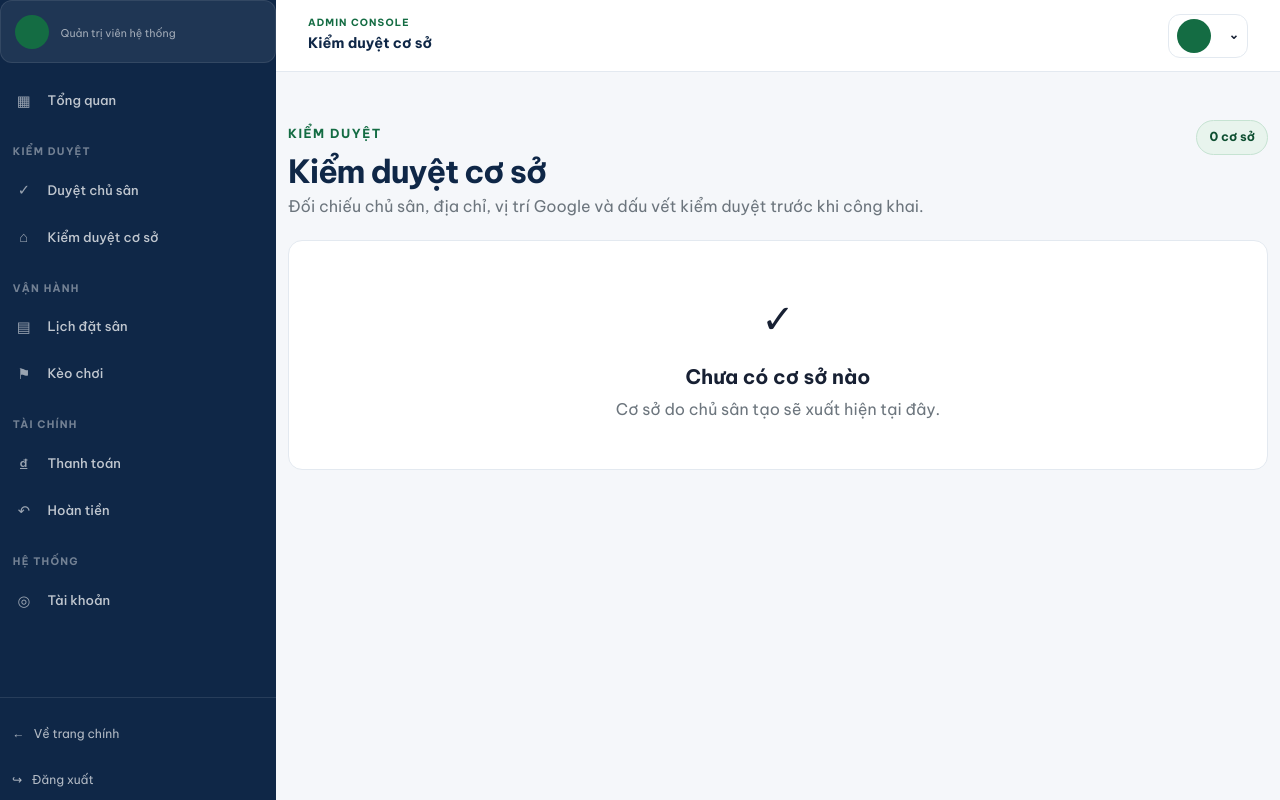
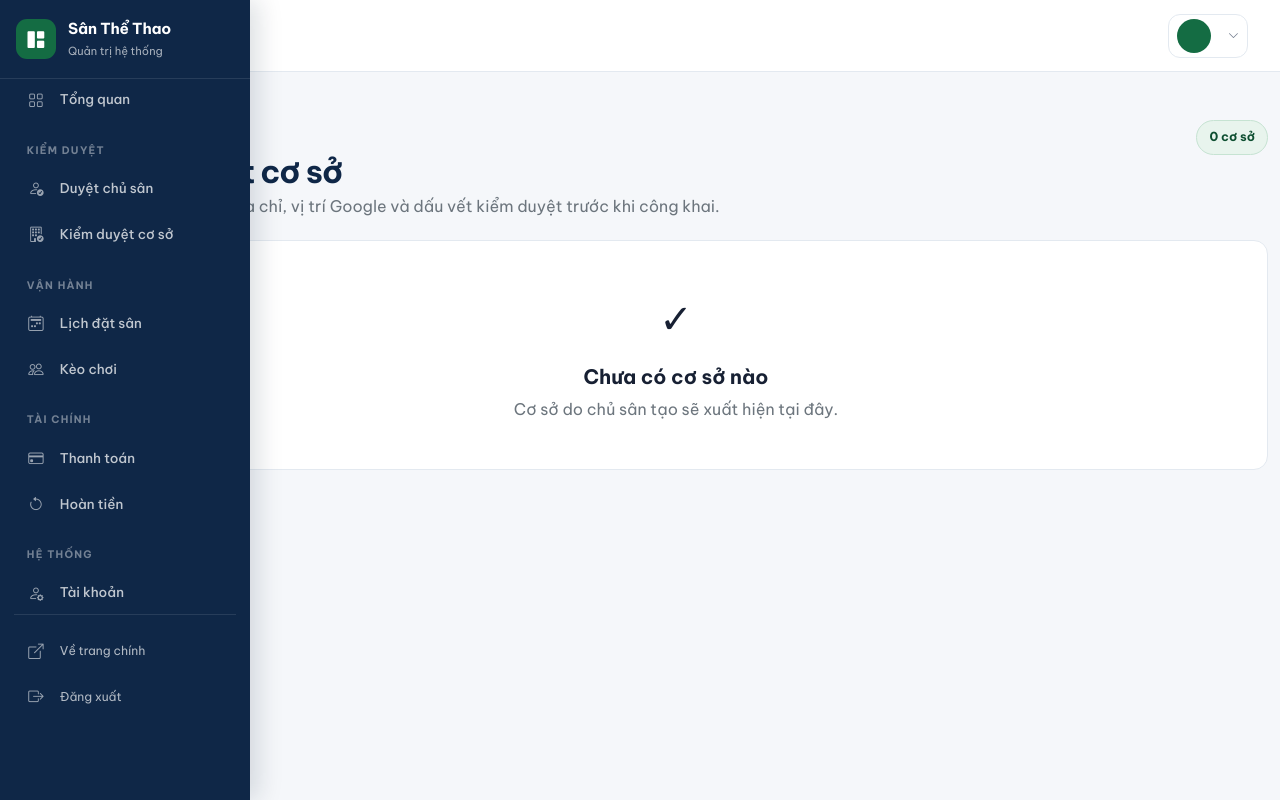
Before and after one commit to nguyenhuynguyenhuy195-creator/sports-field-booking-system, a Python web app: template app/templates/admin/venues.html in a window 1280 px wide. Run offline with Jinja, Linux system fonts and the light colour scheme; the template is opened without the code that fills it, so the values that code supplies are empty.

Commit message:
feat: polish collapsible admin shell

```diff
--- a/app/static/css/admin.css
+++ b/app/static/css/admin.css
@@ -9,6 +9,8 @@
     --admin-muted: #687386;
     --admin-card-radius: 14px;
     --admin-sidebar-width: 276px;
+    --admin-sidebar-collapsed-width: 72px;
+    --admin-sidebar-expanded-width: 250px;
 }
 
 .admin-body {
@@ -31,6 +33,7 @@
 }
 
 .admin-sidebar-header {
+    min-width: 0;
     min-height: 78px;
     padding: 1.15rem 1.25rem;
     border-bottom: 1px solid rgba(255, 255, 255, 0.1);
@@ -38,8 +41,10 @@
 
 .admin-brand {
     display: inline-flex;
+    flex: 1 1 auto;
     gap: 0.75rem;
     align-items: center;
+    min-width: 0;
     color: #fff;
     text-decoration: none;
 }
@@ -50,28 +55,35 @@
 
 .admin-brand-mark {
     display: inline-grid;
+    flex: 0 0 auto;
     width: 40px;
     height: 40px;
     place-items: center;
     color: #fff;
     font-size: 1.05rem;
-    font-weight: 700;
     background: var(--admin-primary);
     border-radius: 11px;
 }
 
-.admin-brand span:last-child,
-.admin-profile-card > span:last-child {
+.admin-brand-copy {
     display: grid;
     min-width: 0;
 }
 
-.admin-brand strong {
-    font-size: 0.95rem;
-    letter-spacing: 0.09em;
+.admin-brand-copy strong,
+.admin-brand-copy small {
+    overflow: hidden;
+    text-overflow: ellipsis;
+    white-space: nowrap;
 }
 
-.admin-brand small {
+.admin-brand-copy strong {
+    font-size: 0.95rem;
+    letter-spacing: -0.01em;
+}
+
+.admin-brand-copy small {
+    margin-top: 0.12rem;
     color: rgba(255, 255, 255, 0.63);
     font-size: 0.7rem;
 }
@@ -79,36 +91,9 @@
 .admin-sidebar-body {
     display: flex;
     flex-direction: column;
-    padding: 1rem;
+    min-width: 0;
+    padding: 0.9rem 1rem 1rem;
     overflow-y: auto;
-}
-
-.admin-profile-card {
-    display: flex;
-    gap: 0.75rem;
-    align-items: center;
-    padding: 0.85rem;
-    margin-bottom: 1rem;
-    background: rgba(255, 255, 255, 0.07);
-    border: 1px solid rgba(255, 255, 255, 0.09);
-    border-radius: 12px;
-}
-
-.admin-profile-card strong,
-.admin-profile-card small {
-    overflow: hidden;
-    text-overflow: ellipsis;
-    white-space: nowrap;
-}
-
-.admin-profile-card strong {
-    font-size: 0.82rem;
-}
-
-.admin-profile-card small {
-    margin-top: 0.15rem;
-    color: rgba(255, 255, 255, 0.58);
-    font-size: 0.67rem;
 }
 
 .admin-profile-avatar {
@@ -126,6 +111,7 @@
 
 .admin-sidebar-nav {
     display: grid;
+    min-width: 0;
     gap: 0.25rem;
 }
 
@@ -138,26 +124,39 @@
 }
 
 .admin-sidebar-link {
+    position: relative;
     display: flex;
     gap: 0.8rem;
     align-items: center;
-    min-height: 43px;
-    padding: 0.65rem 0.8rem;
+    min-width: 0;
+    min-height: 42px;
+    padding: 0.6rem 0.8rem;
     color: rgba(255, 255, 255, 0.74);
-    font-size: 0.82rem;
+    font-size: 0.84rem;
     font-weight: 500;
     text-decoration: none;
     border-radius: 10px;
     transition: color 160ms ease, background-color 160ms ease;
 }
 
-.admin-sidebar-link > span {
+.admin-sidebar-link > i {
     display: inline-grid;
+    flex: 0 0 auto;
     width: 22px;
     height: 22px;
     place-items: center;
     color: rgba(255, 255, 255, 0.58);
-    font-size: 0.92rem;
+    font-size: 0.96rem;
+    line-height: 1;
+}
+
+.admin-sidebar-link > span,
+.admin-sidebar-secondary > span,
+.admin-sidebar-logout > span {
+    min-width: 0;
+    overflow: hidden;
+    text-overflow: ellipsis;
+    white-space: nowrap;
 }
 
 .admin-sidebar-link:hover {
@@ -189,6 +198,7 @@
     gap: 0.6rem;
     align-items: center;
     width: 100%;
+    min-width: 0;
     min-height: 40px;
     padding: 0.55rem 0.75rem;
     color: rgba(255, 255, 255, 0.68);
@@ -198,6 +208,17 @@
     background: transparent;
     border: 0;
     border-radius: 9px;
+}
+
+.admin-sidebar-secondary > i,
+.admin-sidebar-logout > i {
+    display: inline-grid;
+    flex: 0 0 auto;
+    width: 22px;
+    height: 22px;
+    place-items: center;
+    color: rgba(255, 255, 255, 0.58);
+    font-size: 0.96rem;
 }
 
 .admin-sidebar-secondary:hover,
@@ -225,20 +246,17 @@
 }
 
 .admin-topbar-title {
-    display: grid;
-}
-
-.admin-topbar-title small {
-    color: var(--admin-primary);
-    font-size: 0.62rem;
-    font-weight: 700;
-    letter-spacing: 0.11em;
+    min-width: 0;
 }
 
 .admin-topbar-title strong {
-    margin-top: 0.1rem;
+    display: block;
+    overflow: hidden;
     color: var(--admin-sidebar);
-    font-size: 0.9rem;
+    font-size: 1rem;
+    line-height: 1.3;
+    text-overflow: ellipsis;
+    white-space: nowrap;
 }
 
 .admin-menu-toggle {
@@ -263,6 +281,8 @@
     display: flex;
     gap: 0.55rem;
     align-items: center;
+    min-width: 0;
+    max-width: min(260px, 44vw);
     min-height: 42px;
     padding: 0.25rem 0.5rem;
     color: var(--admin-text);
@@ -271,6 +291,24 @@
     background: #fff;
     border: 1px solid var(--admin-border);
     border-radius: 12px;
+}
+
+.admin-topbar-account-name {
+    min-width: 0;
+    max-width: 180px;
+    overflow: hidden;
+    text-overflow: ellipsis;
+    white-space: nowrap;
+}
+
+.admin-topbar-chevron {
+    flex: 0 0 auto;
+    color: var(--admin-muted);
+    font-size: 0.68rem;
+}
+
+.admin-topbar > .dropdown {
+    min-width: 0;
 }
 
 .admin-topbar-menu {
@@ -707,19 +745,151 @@
 @media (min-width: 992px) {
     .admin-shell {
         display: grid;
-        grid-template-columns: var(--admin-sidebar-width) minmax(0, 1fr);
+        grid-template-columns: var(--admin-sidebar-collapsed-width) minmax(0, 1fr);
     }
 
     .admin-sidebar {
         position: sticky;
+        z-index: 1025;
         top: 0;
         display: flex !important;
+        flex-direction: column;
+        align-self: start;
+        width: var(--admin-sidebar-collapsed-width);
         height: 100vh;
+        overflow: clip;
         visibility: visible !important;
+        transition: width 200ms ease, box-shadow 200ms ease;
     }
 
-    .admin-sidebar .offcanvas-body {
+    .admin-sidebar:hover,
+    .admin-sidebar:focus-within {
+        width: var(--admin-sidebar-expanded-width);
+        box-shadow: 8px 0 24px rgba(8, 25, 47, 0.14);
+    }
+
+    .admin-sidebar-header {
         width: 100%;
+        padding-right: 1rem;
+        padding-left: 1rem;
+    }
+
+    .admin-brand {
+        width: 100%;
+        gap: 0;
+        justify-content: center;
+        transition: gap 200ms ease;
+    }
+
+    .admin-brand-copy {
+        flex: 0 1 auto;
+        max-width: 0;
+        overflow: hidden;
+        opacity: 0;
+        visibility: hidden;
+        transform: translateX(-4px);
+        transition: max-width 200ms ease, opacity 140ms ease, transform 200ms ease, visibility 0s linear 200ms;
+    }
+
+    .admin-sidebar:hover .admin-brand,
+    .admin-sidebar:focus-within .admin-brand {
+        gap: 0.75rem;
+        justify-content: flex-start;
+    }
+
+    .admin-sidebar:hover .admin-brand-copy,
+    .admin-sidebar:focus-within .admin-brand-copy {
+        max-width: 166px;
+        opacity: 1;
+        visibility: visible;
+        transform: translateX(0);
+        transition-delay: 0s;
+    }
+
+    .admin-sidebar .admin-sidebar-body {
+        width: 100%;
+        padding-right: 0.5rem;
+        padding-left: 0.5rem;
+        transition: padding 200ms ease;
+    }
+
+    .admin-sidebar .offcanvas-header {
+        display: flex;
+    }
+
+    .admin-sidebar:hover .admin-sidebar-body,
+    .admin-sidebar:focus-within .admin-sidebar-body {
+        padding-right: 0.875rem;
+        padding-left: 0.875rem;
+    }
+
+    .admin-sidebar-label {
+        overflow: hidden;
+        opacity: 0;
+        visibility: hidden;
+        white-space: nowrap;
+        transition: opacity 140ms ease, visibility 0s linear 200ms;
+    }
+
+    .admin-sidebar:hover .admin-sidebar-label,
+    .admin-sidebar:focus-within .admin-sidebar-label {
+        opacity: 1;
+        visibility: visible;
+        transition-delay: 0s;
+    }
+
+    .admin-sidebar-link,
+    .admin-sidebar-secondary,
+    .admin-sidebar-logout {
+        gap: 0;
+        justify-content: center;
+        padding-right: 0;
+        padding-left: 0;
+        transition: gap 200ms ease, padding 200ms ease, color 160ms ease, background-color 160ms ease;
+    }
+
+    .admin-sidebar-link > span,
+    .admin-sidebar-secondary > span,
+    .admin-sidebar-logout > span {
+        flex: 0 1 auto;
+        max-width: 0;
+        opacity: 0;
+        visibility: hidden;
+        transform: translateX(-4px);
+        transition: max-width 200ms ease, opacity 140ms ease, transform 200ms ease, visibility 0s linear 200ms;
+    }
+
+    .admin-sidebar:hover .admin-sidebar-link,
+    .admin-sidebar:hover .admin-sidebar-secondary,
+    .admin-sidebar:hover .admin-sidebar-logout,
+    .admin-sidebar:focus-within .admin-sidebar-link,
+    .admin-sidebar:focus-within .admin-sidebar-secondary,
+    .admin-sidebar:focus-within .admin-sidebar-logout {
+        gap: 0.8rem;
+        justify-content: flex-start;
+        padding-right: 0.6875rem;
+        padding-left: 0.6875rem;
+    }
+
+    .admin-sidebar:hover .admin-sidebar-link > span,
+    .admin-sidebar:hover .admin-sidebar-secondary > span,
+    .admin-sidebar:hover .admin-sidebar-logout > span,
+    .admin-sidebar:focus-within .admin-sidebar-link > span,
+    .admin-sidebar:focus-within .admin-sidebar-secondary > span,
+    .admin-sidebar:focus-within .admin-sidebar-logout > span {
+        max-width: 172px;
+        opacity: 1;
+        visibility: visible;
+        transform: translateX(0);
+        transition-delay: 0s;
+    }
+
+    .admin-sidebar-link:focus-visible,
+    .admin-brand:focus-visible,
+    .admin-sidebar-secondary:focus-visible,
+    .admin-sidebar-logout:focus-visible {
+        outline: 2px solid rgba(107, 211, 156, 0.86);
+        outline-offset: -2px;
     }
 }
 
--- a/app/templates/admin/base.html
+++ b/app/templates/admin/base.html
@@ -10,6 +10,7 @@
     <link rel="preconnect" href="https://fonts.gstatic.com" crossorigin>
     <link href="https://fonts.googleapis.com/css2?family=Be+Vietnam+Pro:wght@400;500;600;700&display=swap" rel="stylesheet">
     <link href="https://cdn.jsdelivr.net/npm/bootstrap@5.3.3/dist/css/bootstrap.min.css" rel="stylesheet" integrity="sha384-QWTKZyjpPEjISv5WaRU9OFeRpok6YctnYmDr5pNlyT2bRjXh0JMhjY6hW+ALEwIH" crossorigin="anonymous">
+    <link href="https://cdn.jsdelivr.net/npm/bootstrap-icons@1.11.3/font/bootstrap-icons.min.css" rel="stylesheet">
     <link rel="stylesheet" href="{{ url_for('static', filename='css/app.css') }}">
     <link rel="stylesheet" href="{{ url_for('static', filename='css/admin.css') }}">
     {% block head %}{% endblock %}
@@ -20,59 +21,54 @@
     <div class="admin-shell">
         <aside class="offcanvas-lg offcanvas-start admin-sidebar" tabindex="-1" id="adminSidebar" aria-labelledby="adminSidebarLabel">
             <div class="offcanvas-header admin-sidebar-header">
-                <a class="admin-brand" id="adminSidebarLabel" href="{{ url_for('admin.dashboard') }}">
-                    <span class="admin-brand-mark" aria-hidden="true">A</span>
-                    <span><strong>ADMIN</strong><small>Sân Thể Thao</small></span>
+                <a class="admin-brand" id="adminSidebarLabel" href="{{ url_for('admin.dashboard') }}" title="Sân Thể Thao — Quản trị hệ thống">
+                    <span class="admin-brand-mark" aria-hidden="true"><i class="bi bi-grid-1x2-fill"></i></span>
+                    <span class="admin-brand-copy"><strong>Sân Thể Thao</strong><small>Quản trị hệ thống</small></span>
                 </a>
                 <button class="btn-close btn-close-white d-lg-none" type="button" data-bs-dismiss="offcanvas" data-bs-target="#adminSidebar" aria-label="Đóng menu"></button>
             </div>
 
             <div class="offcanvas-body admin-sidebar-body">
-                <div class="admin-profile-card">
-                    <span class="admin-profile-avatar" aria-hidden="true">{{ current_user.full_name[:1]|upper }}</span>
-                    <span><strong>{{ current_user.full_name }}</strong><small>Quản trị viên hệ thống</small></span>
-                </div>
-
                 <nav class="admin-sidebar-nav" aria-label="Điều hướng quản trị">
-                    <a class="admin-sidebar-link{% if request.endpoint == 'admin.dashboard' %} active{% endif %}" href="{{ url_for('admin.dashboard') }}"{% if request.endpoint == 'admin.dashboard' %} aria-current="page"{% endif %}>
-                        <span aria-hidden="true">▦</span>Tổng quan
+                    <a class="admin-sidebar-link{% if request.endpoint == 'admin.dashboard' %} active{% endif %}" href="{{ url_for('admin.dashboard') }}" title="Tổng quan"{% if request.endpoint == 'admin.dashboard' %} aria-current="page"{% endif %}>
+                        <i class="bi bi-grid" aria-hidden="true"></i><span>Tổng quan</span>
                     </a>
 
                     <span class="admin-sidebar-label">KIỂM DUYỆT</span>
-                    <a class="admin-sidebar-link{% if request.endpoint in ['admin.owner_applications', 'admin.review_owner_application_route'] %} active{% endif %}" href="{{ url_for('admin.owner_applications') }}">
-                        <span aria-hidden="true">✓</span>Duyệt chủ sân
+                    <a class="admin-sidebar-link{% if request.endpoint in ['admin.owner_applications', 'admin.review_owner_application_route'] %} active{% endif %}" href="{{ url_for('admin.owner_applications') }}" title="Duyệt chủ sân">
+                        <i class="bi bi-person-check" aria-hidden="true"></i><span>Duyệt chủ sân</span>
                     </a>
-                    <a class="admin-sidebar-link{% if request.endpoint in ['venues.admin_index', 'venues.admin_moderate'] %} active{% endif %}" href="{{ url_for('venues.admin_index') }}">
-                        <span aria-hidden="true">⌂</span>Kiểm duyệt cơ sở
+                    <a class="admin-sidebar-link{% if request.endpoint in ['venues.admin_index', 'venues.admin_moderate'] %} active{% endif %}" href="{{ url_for('venues.admin_index') }}" title="Kiểm duyệt cơ sở">
+                        <i class="bi bi-building-check" aria-hidden="true"></i><span>Kiểm duyệt cơ sở</span>
                     </a>
 
                     <span class="admin-sidebar-label">VẬN HÀNH</span>
-                    <a class="admin-sidebar-link{% if request.endpoint == 'admin.booking_monitoring_detail' or (request.endpoint == 'admin.monitoring' and monitoring_section == 'bookings' and monitoring_focus not in ['payment_issue', 'refund_pending']) %} active{% endif %}" href="{{ url_for('admin.monitoring', section='bookings') }}">
-                        <span aria-hidden="true">▤</span>Lịch đặt sân
+                    <a class="admin-sidebar-link{% if request.endpoint == 'admin.booking_monitoring_detail' or (request.endpoint == 'admin.monitoring' and monitoring_section == 'bookings' and monitoring_focus not in ['payment_issue', 'refund_pending']) %} active{% endif %}" href="{{ url_for('admin.monitoring', section='bookings') }}" title="Lịch đặt sân">
+                        <i class="bi bi-calendar2-week" aria-hidden="true"></i><span>Lịch đặt sân</span>
                     </a>
-                    <a class="admin-sidebar-link{% if request.endpoint == 'admin.monitoring' and monitoring_section == 'matches' %} active{% endif %}" href="{{ url_for('admin.monitoring', section='matches') }}">
-                        <span aria-hidden="true">⚑</span>Kèo chơi
+                    <a class="admin-sidebar-link{% if request.endpoint == 'admin.monitoring' and monitoring_section == 'matches' %} active{% endif %}" href="{{ url_for('admin.monitoring', section='matches') }}" title="Kèo chơi">
+                        <i class="bi bi-people" aria-hidden="true"></i><span>Kèo chơi</span>
                     </a>
 
                     <span class="admin-sidebar-label">TÀI CHÍNH</span>
-                    <a class="admin-sidebar-link{% if request.endpoint == 'admin.monitoring' and monitoring_focus == 'payment_issue' %} active{% endif %}" href="{{ url_for('admin.monitoring', section='bookings', focus='payment_issue') }}">
-                        <span aria-hidden="true">₫</span>Thanh toán
+                    <a class="admin-sidebar-link{% if request.endpoint == 'admin.monitoring' and monitoring_focus == 'payment_issue' %} active{% endif %}" href="{{ url_for('admin.monitoring', section='bookings', focus='payment_issue') }}" title="Thanh toán">
+                        <i class="bi bi-credit-card" aria-hidden="true"></i><span>Thanh toán</span>
                     </a>
-                    <a class="admin-sidebar-link{% if request.endpoint == 'admin.monitoring' and monitoring_focus == 'refund_pending' %} active{% endif %}" href="{{ url_for('admin.monitoring', section='bookings', focus='refund_pending') }}">
-                        <span aria-hidden="true">↶</span>Hoàn tiền
+                    <a class="admin-sidebar-link{% if request.endpoint == 'admin.monitoring' and monitoring_focus == 'refund_pending' %} active{% endif %}" href="{{ url_for('admin.monitoring', section='bookings', focus='refund_pending') }}" title="Hoàn tiền">
+                        <i class="bi bi-arrow-counterclockwise" aria-hidden="true"></i><span>Hoàn tiền</span>
                     </a>
 
                     <span class="admin-sidebar-label">HỆ THỐNG</span>
-                    <a class="admin-sidebar-link{% if request.endpoint in ['admin.accounts', 'admin.update_account_status'] %} active{% endif %}" href="{{ url_for('admin.accounts') }}">
-                        <span aria-hidden="true">◎</span>Tài khoản
+                    <a class="admin-sidebar-link{% if request.endpoint in ['admin.accounts', 'admin.update_account_status'] %} active{% endif %}" href="{{ url_for('admin.accounts') }}" title="Tài khoản">
+                        <i class="bi bi-person-gear" aria-hidden="true"></i><span>Tài khoản</span>
                     </a>
                 </nav>
 
                 <div class="admin-sidebar-actions">
-                    <a class="admin-sidebar-secondary" href="{{ url_for('main.home') }}"><span aria-hidden="true">←</span> Về trang chính</a>
+                    <a class="admin-sidebar-secondary" href="{{ url_for('main.home') }}" title="Về trang chính"><i class="bi bi-box-arrow-up-right" aria-hidden="true"></i><span>Về trang chính</span></a>
                     <form method="post" action="{{ url_for('auth.logout') }}">
                         <input type="hidden" name="csrf_token" value="{{ csrf_token() }}">
-                        <button class="admin-sidebar-logout" type="submit"><span aria-hidden="true">↪</span> Đăng xuất</button>
+                        <button class="admin-sidebar-logout" type="submit" title="Đăng xuất"><i class="bi bi-box-arrow-right" aria-hidden="true"></i><span>Đăng xuất</span></button>
                     </form>
                 </div>
             </div>
@@ -84,14 +80,13 @@
                     <span></span><span></span><span></span>
                 </button>
                 <div class="admin-topbar-title">
-                    <small>ADMIN CONSOLE</small>
                     <strong>{% block admin_page_label %}Quản trị hệ thống{% endblock %}</strong>
                 </div>
                 <div class="dropdown ms-auto">
                     <button class="admin-topbar-account" type="button" data-bs-toggle="dropdown" aria-expanded="false">
                         <span class="admin-profile-avatar" aria-hidden="true">{{ current_user.full_name[:1]|upper }}</span>
-                        <span class="d-none d-sm-inline">{{ current_user.full_name }}</span>
-                        <span aria-hidden="true">⌄</span>
+                        <span class="admin-topbar-account-name d-none d-sm-block">{{ current_user.full_name }}</span>
+                        <i class="bi bi-chevron-down admin-topbar-chevron" aria-hidden="true"></i>
                     </button>
                     <ul class="dropdown-menu dropdown-menu-end admin-topbar-menu">
                         <li><h2 class="dropdown-header">Quản trị viên hệ thống</h2></li>
```
Also changed, not shown: other parts of app/static/css/admin.css (+24 -4 lines).
